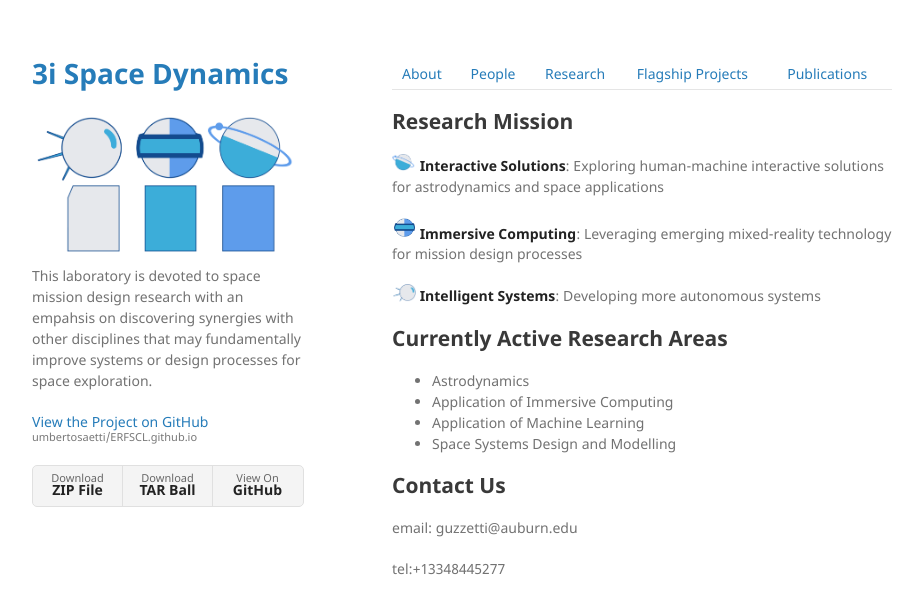
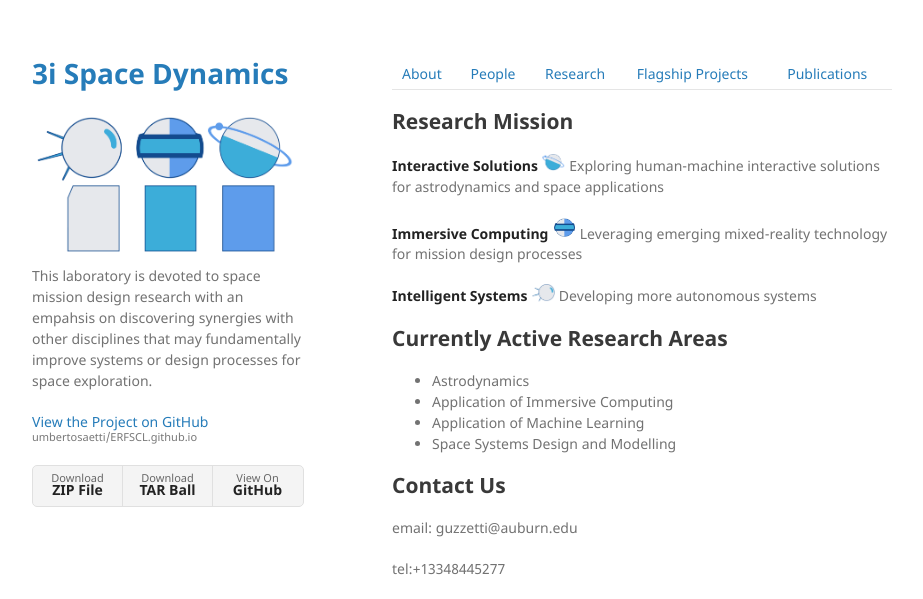
Before and after one commit to umbertosaetti/ERFSCL.github.io, a Jekyll site: the page built from index.md, in a window 1280 px wide and 1104 px high. Shown: the top 599 px of the window, without its empty margins (178-1101 px from the left). Built offline with Jekyll 4.4.1, drawn with Linux system fonts in a browser that asks for light colours; our own code applies the rules of GitHub Pages for plain Markdown files; grey boxes are pictures that could not be loaded.

Commit message:
Update index.md

```diff
--- a/index.md
+++ b/index.md
@@ -3,11 +3,11 @@
 
 ## Research Mission
 
-<img src="./assets/img/planet.png" width="24"> **Interactive Solutions**: Exploring human-machine interactive solutions for astrodynamics and space applications
+**Interactive Solutions** <img src="./assets/img/planet.png" width="24"> Exploring human-machine interactive solutions for astrodynamics and space applications
 
-<img src="./assets/img/vizor.png" width="24">   **Immersive Computing**: Leveraging emerging mixed-reality technology for mission design processes
+**Immersive Computing** <img src="./assets/img/vizor.png" width="24"> Leveraging emerging mixed-reality technology for mission design processes
 
-<img src="./assets/img/sputnik.png" width="24"> **Intelligent Systems**: Developing more autonomous systems
+**Intelligent Systems** <img src="./assets/img/sputnik.png" width="24"> Developing more autonomous systems
 
 ## Currently Active Research Areas
 
```
